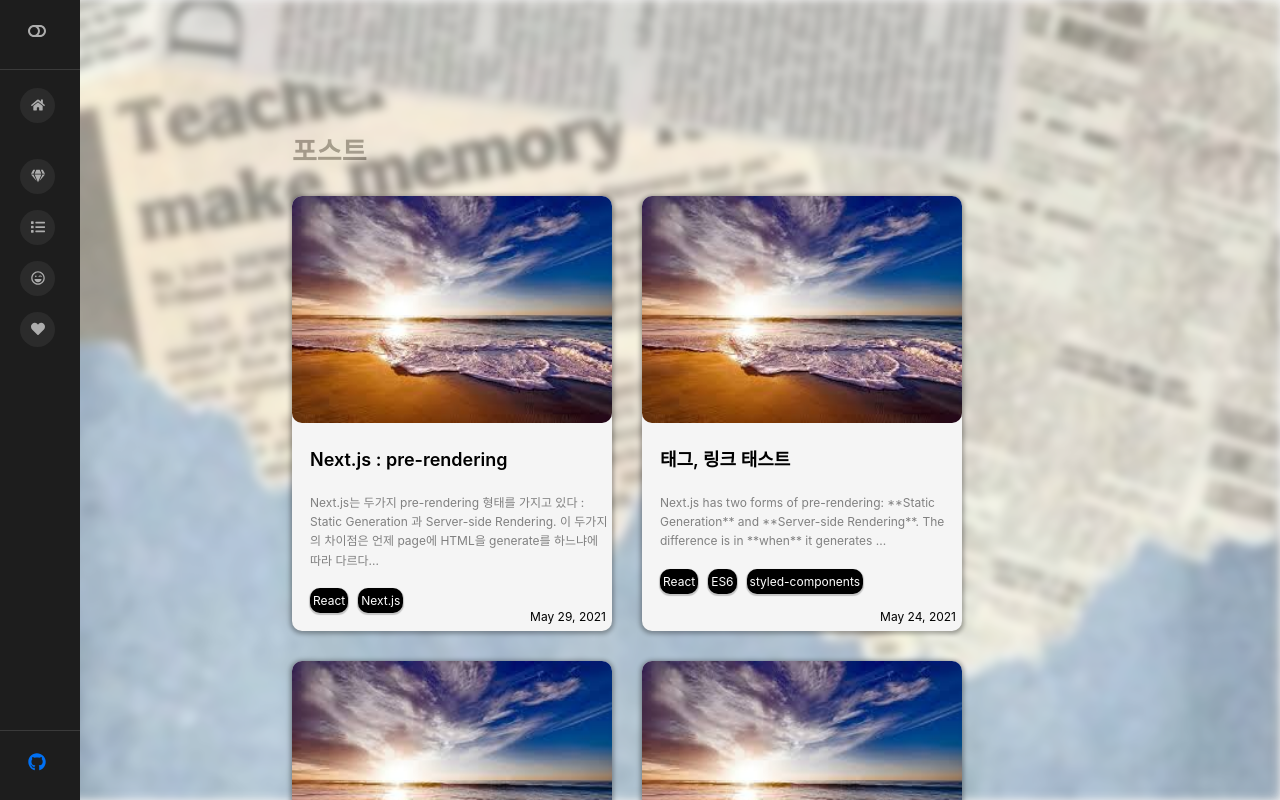
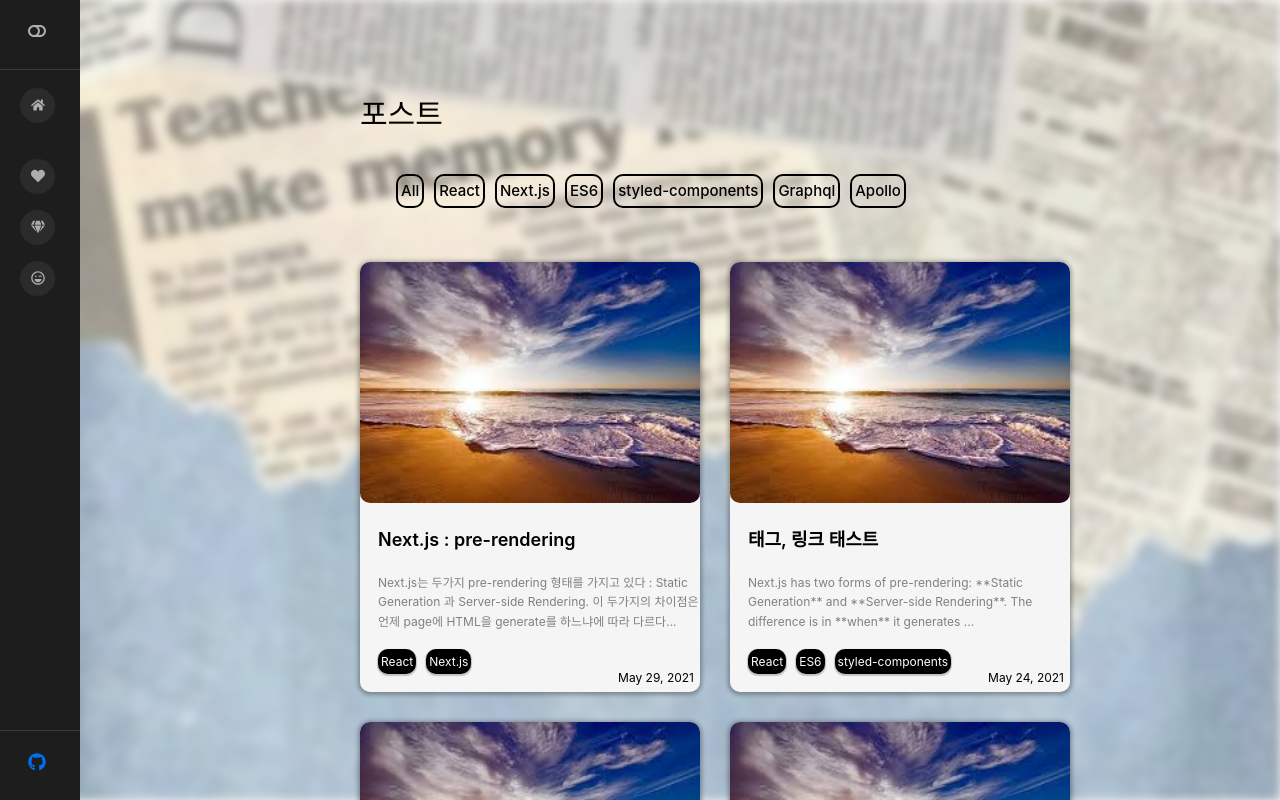
Before and after one commit to maddrake220/devlog, a Next.js app: page /posts in a window 1280 px wide. Shown: the top 800 px of the page. Built offline with nearby package versions, Linux system fonts and the light colour scheme.

Commit message:
tag 구현 완료

```diff
--- a/components/Section.js
+++ b/components/Section.js
@@ -2,29 +2,22 @@ import React from "react";
 import styled from "styled-components";
 
 const Container = styled.div`
-    padding-top: 6rem;
-    padding-left: 2rem;
-    z-index: 1;
-    width: 60%;
-    margin: 0 auto;
+    padding-top: 3rem;
     :not(:last-child) {
         margin-bottom: 50px;
     }
 `;
 
-const Title = styled.h2`
-`;
 /* :not(:last-child) : 마지막 children에게는 ~하지 않는다*/
 const Grid = styled.div`
     border-radius: 2px;
     margin-top: 2;
     display:grid;
-    grid-template-columns:repeat(auto-fill, 320px);
+    grid-template-columns:repeat(auto-fill, 340px);
     grid-gap: 30px;
 `;
 const Section = ({children}) => (
     <Container>
-        <Title>포스트</Title>
         <Grid>{children}</Grid>
     </Container>
 );
--- a/components/Sidebar.js
+++ b/components/Sidebar.js
@@ -8,7 +8,7 @@ import {
   SidebarFooter,
   SidebarContent
 } from 'react-pro-sidebar';
-import { FaToggleOff, FaToggleOn, FaHome, FaTachometerAlt, FaGem, FaList, FaGithub, FaRegLaughWink, FaHeart } from 'react-icons/fa';
+import { FaToggleOff, FaToggleOn, FaHome,  FaGem, FaList, FaGithub, FaRegLaughWink, FaHeart } from 'react-icons/fa';
 import Link from 'next/link';
 
 const Sidebar = () => {
@@ -59,7 +59,7 @@ const Sidebar = () => {
 
         <Menu iconShape="circle">
 
-          <MenuItem icon={<FaGem />}
+          <MenuItem icon={<FaHeart />}
           suffix={<span className="badge red">new</span>}>
               <Link href="/posts">
                   <a>
@@ -67,14 +67,8 @@ const Sidebar = () => {
                   </a>
               </Link>
           </MenuItem>
-          <MenuItem icon={<FaList />}>
-          <Link href="/tags">
-                  <a>
-                     태그
-                  </a>
-              </Link></MenuItem>
-          <MenuItem icon={<FaRegLaughWink />}>프로젝트</MenuItem>
-          <MenuItem icon={<FaHeart />}> 내 소개</MenuItem>
+          <MenuItem icon={<FaGem />}>프로젝트</MenuItem>
+          <MenuItem icon={<FaRegLaughWink />}>소개</MenuItem>
         </Menu>
 
         <Menu iconShape="circle">
--- a/lib/posts.js
+++ b/lib/posts.js
@@ -66,13 +66,11 @@ export function getAllPostIds() {
 
     // Use gray-matter to parse the post metadata section
     const matterResult = matter(fileContents)
-
     // Use remark to convert markdown into HTML string
     const processedContent = await remark()
         .use(html)
         .process(matterResult.content)
     const contentHtml = processedContent.toString()
-
     // Combine the data with the id
     return {
       id,
--- a/pages/posts/index.js
+++ b/pages/posts/index.js
@@ -1,12 +1,19 @@
+import React, {useState, useEffect} from "react"
 import { getSortedPostsData } from '../../lib/posts'
 import Section from "../../components/Section"
 import Thumbnail from '../../components/Thumbnail'
 import styled from "styled-components"
-
+import Link from "next/link"
 const Container = styled.div`
   width: 100%;
 `;
 
+const PostContainer = styled.div`
+  position: relative;
+  z-index: 10;
+  width: 70%;
+  margin-left: 20rem;
+`;
 const Backdrop = styled.div`
   position: fixed;
   top: 0;
@@ -21,6 +28,32 @@ const Backdrop = styled.div`
   opacity: 0.7;
 `;
 
+const Title = styled.div`
+  padding-top: 5rem;
+  font-size: 30px;
+`;
+const Items = styled.div`
+    padding-top: 2rem;
+    margin-left: 2rem;
+    display: flex;
+`;
+
+const Tag = styled.div`
+    font-size: 15px;
+    font-weight: 500;
+    color: black;
+    display: inline-block;
+    box-sizing: border-box;
+    padding: 3px;
+    margin-right: 10px;
+    border-radius: 10px;
+    border: 2px solid black;
+    cursor: pointer;
+    &:active{
+                background-color: aqua;
+            }
+`;
+
 export async function getStaticProps() {
   const allPostsData = getSortedPostsData()
   return {
@@ -29,24 +62,79 @@ export async function getStaticProps() {
     }
   }
 }
+export default function Posts({ allPostsData }) {
+    const [Tags, setTags] = useState([])
+    const [Filter, setFilter] = useState("")
+    const [isFilter, setisFilter] = useState(false)
+    let Arr = []
+    let ReducedArr = []
+    useEffect(() => {
 
-export default function Posts({ allPostsData }) {
+        allPostsData.map(item => item.tag && item.tag.filter((element, index) => { Arr.push(element)}) )
+
+        ReducedArr = Arr.reduce((unique, item) =>
+                unique.includes(item)
+                ? unique
+                : [...unique, item], [])
+        setTags(ReducedArr)
+
+
+    }, [allPostsData])
+
+    const TagChangeHandler = (value) => {
+      setFilter(value)
+      console.log(Filter)
+      setisFilter(true)
+    }
+
+    const NoFilter = () => {
+      setisFilter(false)
+    }
     return (
+      <>
+      <Backdrop/>
       <Container>
-        <Backdrop/>
-                <Section>
-                  {allPostsData && allPostsData.map(({ id, date, title, image, description, tag, link }) => (
+        <PostContainer>
+          <Title>포스트</Title>
+              <Items>
+                <Tag onClick={()=>NoFilter()}>All</Tag>
+                  {Tags && Tags.map(item =>
+                          <Tag current={item} onClick={()=>TagChangeHandler(item)}>{item}</Tag>
+                  )}
+              </Items>
+              {isFilter
+              ?
+              <Section>
+                  {allPostsData && allPostsData.filter(element => {return element.tag && element.tag.includes(Filter)}).map(value => (
                     <Thumbnail
-                      id={id}
-                      year={date}
-                      title={title}
-                      image={image}
-                      content={description}
-                      tag={tag? tag : ""}
+                      id={value.id}
+                      year={value.date}
+                      title={value.title}
+                      image={value.image}
+                      content={value.description}
+                      tag={value.tag? value.tag : ""}
                       />
 
                   ))}
                 </Section>
+              :
+              <Section>
+                  {allPostsData && allPostsData.map(value => (
+                    <Thumbnail
+                      id={value.id}
+                      year={value.date}
+                      title={value.title}
+                      image={value.image}
+                      content={value.description}
+                      tag={value.tag? value.tag : ""}
+                      />
+
+                  ))}
+                </Section>}
+
+
+        </PostContainer>
       </Container>
+      </>
     )
   }
--- a/posts/pre-rendering.md
+++ b/posts/pre-rendering.md
@@ -3,6 +3,7 @@ title: "React"
 date: "2020-01-01"
 image: "/images/4444.jpg"
 description: "Next.js has two forms of pre-rendering: Static Generation and Server-side Rendering. The difference is in when it generates the HTML for a page."
+tag: ["Apollo", "Graphql"]
 ---
 
 Next.js has two forms of pre-rendering: **Static Generation** and **Server-side Rendering**. The difference is in **when** it generates the HTML for a page.
```
Also changed, not shown: pages/index.js (+33 -1 lines), pages/tags/index.js (deleted, +0 -9 lines), 1 other file (tests, documents, lock files or other folders).
